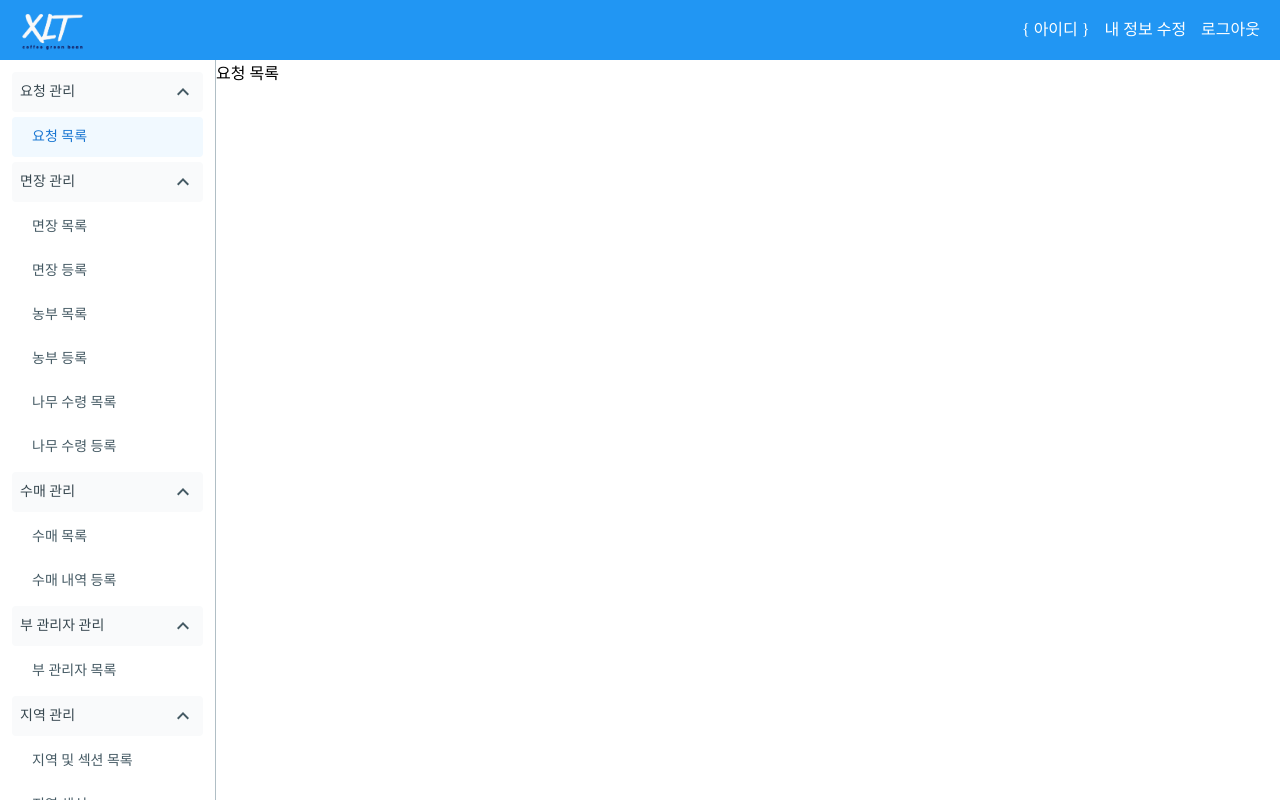
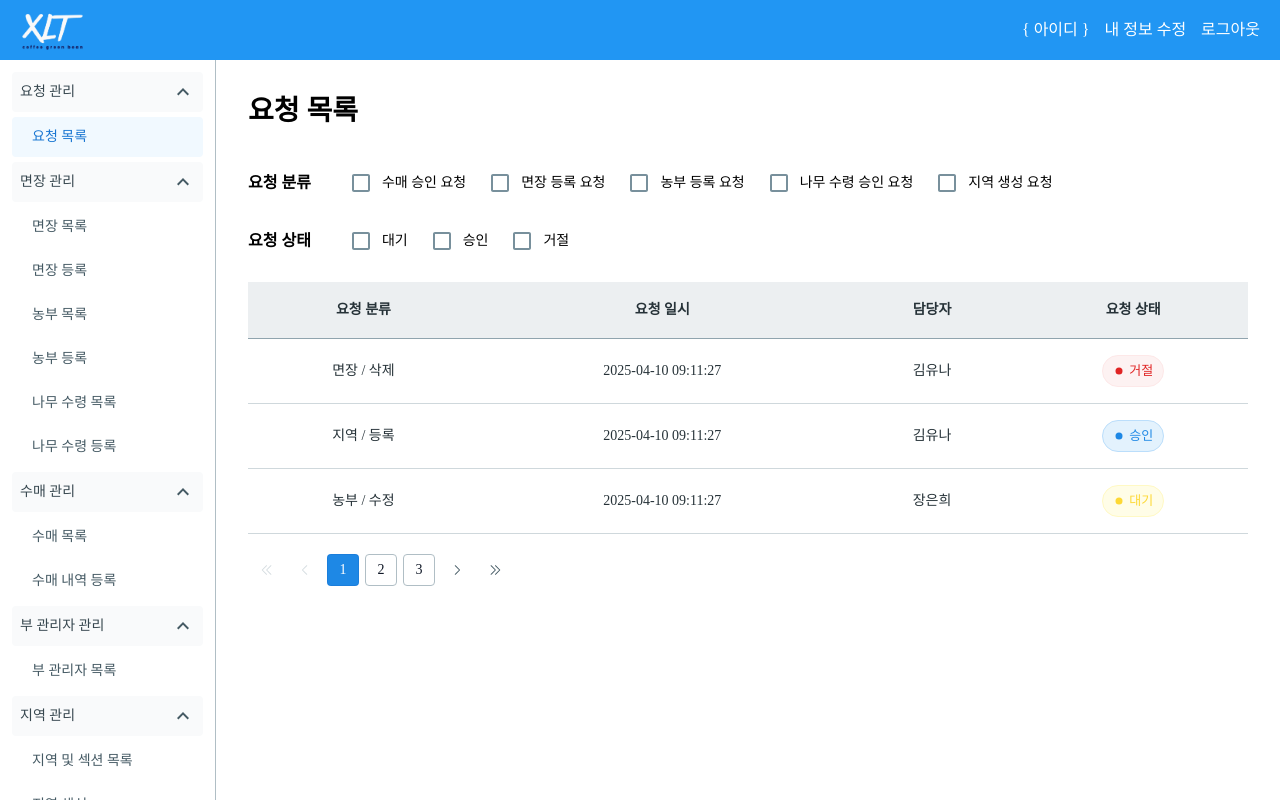
Before and after one commit to media-art-nation/coffee-frontend, a React (Vite) app: page /requests in a window 1280 px wide. Built offline with nearby package versions, Linux system fonts and the light colour scheme.

Commit message:
[feat] 요청 목록 디자인 반영

```diff
--- a/src/components/Title.tsx
+++ b/src/components/Title.tsx
@@ -2,7 +2,7 @@ import { Stack, Typography } from '@mui/material';
 
 type TitleProps = {
     title: string;
-    children: React.ReactNode;
+    children?: React.ReactNode;
 };
 
 const Title = ({ title, children }: TitleProps) => {
--- /dev/null
+++ b/src/pages/Requests/RequestList/RequestListFilter.tsx
@@ -0,0 +1,62 @@
+import { useFormContext } from 'react-hook-form';
+
+import { Checkbox, FormControlLabel, FormGroup, Stack, Typography } from '@mui/material';
+
+const RequestListFilter = () => {
+    const { register } = useFormContext();
+
+    return (
+        <Stack sx={{ gap: '16px' }}>
+            <Stack sx={{ flexDirection: 'row', alignItems: 'center', gap: '40px' }}>
+                <Typography variant="body1/semibold" sx={{ flexShrink: '0' }}>
+                    요청 분류
+                </Typography>
+                <FormGroup sx={{ flexDirection: 'row', gap: '8px' }}>
+                    <FormControlLabel
+                        control={<Checkbox {...register('serviceTypes.PURCHASE')} />}
+                        sx={{ fontSize: '14px' }}
+                        label={<Typography fontSize={14}>수매 승인 요청</Typography>}
+                    />
+                    <FormControlLabel
+                        control={<Checkbox {...register('serviceTypes.VILLAGE_HEAD')} />}
+                        label={<Typography fontSize={14}>면장 등록 요청</Typography>}
+                    />
+                    <FormControlLabel
+                        control={<Checkbox {...register('serviceTypes.FARMER')} />}
+                        label={<Typography fontSize={14}>농부 등록 요청</Typography>}
+                    />
+                    <FormControlLabel
+                        control={<Checkbox {...register('serviceTypes.TREES_TRANSACTION')} />}
+                        label={<Typography fontSize={14}>나무 수령 승인 요청</Typography>}
+                    />
+                    <FormControlLabel
+                        control={<Checkbox {...register('serviceTypes.SECTION')} />}
+                        label={<Typography fontSize={14}>지역 생성 요청</Typography>}
+                    />
+                </FormGroup>
+            </Stack>
+            <Stack sx={{ flexDirection: 'row', alignItems: 'center', gap: '40px' }}>
+                <Typography variant="body1/semibold" sx={{ flexShrink: '0' }}>
+                    요청 상태
+                </Typography>
+                <FormGroup sx={{ flexDirection: 'row', gap: '8px' }}>
+                    <FormControlLabel
+                        control={<Checkbox {...register('statuses.PENDING')} />}
+                        sx={{ fontSize: '14px' }}
+                        label={<Typography fontSize={14}>대기</Typography>}
+                    />
+                    <FormControlLabel
+                        control={<Checkbox {...register('statuses.APPROVED')} />}
+                        label={<Typography fontSize={14}>승인</Typography>}
+                    />
+                    <FormControlLabel
+                        control={<Checkbox {...register('statuses.REJECTED')} />}
+                        label={<Typography fontSize={14}>거절</Typography>}
+                    />
+                </FormGroup>
+            </Stack>
+        </Stack>
+    );
+};
+
+export default RequestListFilter;
--- /dev/null
+++ b/src/pages/Requests/RequestList/RequestListTable.tsx
@@ -0,0 +1,65 @@
+import { Chip, TableCell } from '@mui/material';
+import dayjs from 'dayjs';
+
+import Table from '@/components/Table';
+import { TRequestListTableRow } from '@/typings/Requests';
+
+import { REQUEST_METHOD, REQUEST_SERVICE_TYPE, REQUEST_STATUS } from '../constants';
+
+const RequestListTable = () => {
+    const renderRow = (row: TRequestListTableRow) => {
+        return (
+            <>
+                <TableCell>
+                    {REQUEST_SERVICE_TYPE[row.serviceType]} / {REQUEST_METHOD[row.method]}
+                </TableCell>
+                <TableCell>{dayjs(row.createdAt).format('YYYY-MM-DD HH:mm:ss')}</TableCell>
+                <TableCell>{row.requesterName}</TableCell>
+                <TableCell>
+                    <Chip
+                        label={REQUEST_STATUS[row.status].label}
+                        color={REQUEST_STATUS[row.status].color as 'blue' | 'yellow' | 'red'}
+                    />
+                </TableCell>
+            </>
+        );
+    };
+
+    return (
+        <Table
+            headData={['요청 분류', '요청 일시', '담당자', '요청 상태']}
+            bodyData={[
+                {
+                    id: 0,
+                    requesterName: '김유나',
+                    approverName: '강종원',
+                    status: 'REJECTED',
+                    createdAt: new Date(),
+                    serviceType: 'VILLAGE_HEAD',
+                    method: 'DELETE',
+                },
+                {
+                    id: 1,
+                    requesterName: '김유나',
+                    approverName: '장은희',
+                    status: 'APPROVAL',
+                    createdAt: new Date(),
+                    serviceType: 'SECTION',
+                    method: 'CREATE',
+                },
+                {
+                    id: 2,
+                    requesterName: '장은희',
+                    approverName: '강종원',
+                    status: 'PENDING',
+                    createdAt: new Date(),
+                    serviceType: 'FARMER',
+                    method: 'UPDATE',
+                },
+            ]}
+            renderRow={renderRow}
+        />
+    );
+};
+
+export default RequestListTable;
--- a/src/pages/Requests/RequestList/index.tsx
+++ b/src/pages/Requests/RequestList/index.tsx
@@ -1,7 +1,73 @@
-import { Stack } from '@mui/material';
+import { useEffect } from 'react';
+
+import { FormProvider, useForm } from 'react-hook-form';
+
+import { Pagination, Stack } from '@mui/material';
+
+import Title from '@/components/Title';
+
+import RequestListFilter from './RequestListFilter';
+import RequestListTable from './RequestListTable';
+
+type TRequestListFilterForm = {
+    statuses: Record<string, boolean>;
+    serviceTypes: Record<string, boolean>;
+    pageable: {
+        page: number;
+        size: number;
+        sort: string;
+    };
+};
 
 const RequestList = () => {
-    return <Stack sx={{ width: '100%' }}>요청 목록</Stack>;
+    const methods = useForm<TRequestListFilterForm>({
+        defaultValues: {
+            statuses: {
+                PENDING: false,
+                APPROVED: false,
+                REJECTED: false,
+            },
+            serviceTypes: {
+                VILLAGE_HEAD: false,
+                FARMER: false,
+                PURCHASE: false,
+                SECTION: false,
+                TREES_TRANSACTION: false,
+            },
+            pageable: {
+                page: 0,
+                size: 0,
+                sort: 'id',
+            },
+        },
+    });
+
+    const watchedValues = methods.watch();
+
+    useEffect(() => {
+        console.log('값 바뀜:', watchedValues);
+    }, [watchedValues]);
+
+    const onSubmit = (formData: TRequestListFilterForm) => {
+        console.log(formData);
+    };
+
+    return (
+        <FormProvider {...methods}>
+            <Stack
+                sx={{ width: '100%' }}
+                component="form"
+                onSubmit={methods.handleSubmit(onSubmit)}
+            >
+                <Title title="요청 목록" />
+                <Stack sx={{ gap: '20px', padding: '0 32px' }}>
+                    <RequestListFilter />
+                    <RequestListTable />
+                    <Pagination count={3} />
+                </Stack>
+            </Stack>
+        </FormProvider>
+    );
 };
 
 export default RequestList;
--- /dev/null
+++ b/src/pages/Requests/constants.ts
@@ -0,0 +1,30 @@
+import { RequestMethod, RequestServiceType, RequestStatus } from '@/typings/Requests';
+
+export const REQUEST_STATUS: Record<RequestStatus, { label: string; color: string }> = {
+    PENDING: {
+        label: '대기',
+        color: 'yellow',
+    },
+    APPROVAL: {
+        label: '승인',
+        color: 'blue',
+    },
+    REJECTED: {
+        label: '거절',
+        color: 'red',
+    },
+};
+
+export const REQUEST_SERVICE_TYPE: Record<RequestServiceType, string> = {
+    VILLAGE_HEAD: '면장',
+    FARMER: '농부',
+    PURCHASE: '수매',
+    TREES_TRANSACTION: '나무 수령',
+    SECTION: '지역',
+};
+
+export const REQUEST_METHOD: Record<RequestMethod, string> = {
+    CREATE: '등록',
+    DELETE: '삭제',
+    UPDATE: '수정',
+};
--- a/src/themes/theme.tsx
+++ b/src/themes/theme.tsx
@@ -394,6 +394,9 @@ export const theme = createTheme({
             },
         },
         MuiTableCell: {
+            defaultProps: {
+                align: 'center',
+            },
             styleOverrides: {
                 root: { color: palette.grey[900], fontSize: '14px' },
                 head: {
--- /dev/null
+++ b/src/typings/Requests.ts
@@ -0,0 +1,20 @@
+export type RequestStatus = 'PENDING' | 'APPROVAL' | 'REJECTED';
+
+export type RequestMethod = 'CREATE' | 'DELETE' | 'UPDATE';
+
+export type RequestServiceType =
+    | 'VILLAGE_HEAD'
+    | 'FARMER'
+    | 'PURCHASE'
+    | 'SECTION'
+    | 'TREES_TRANSACTION';
+
+export type TRequestListTableRow = {
+    id: number;
+    requesterName: string;
+    approverName: string;
+    status: RequestStatus;
+    method: RequestMethod;
+    serviceType: RequestServiceType;
+    createdAt: Date;
+};
```
Also changed, not shown: 1 other file (tests, documents, lock files or other folders).
